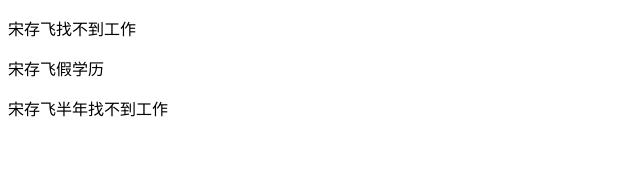
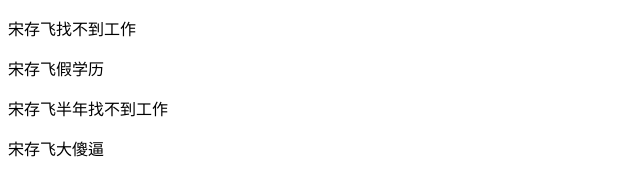
Before and after one commit to taojialei-max/xinXM, a plain HTML site: page index.html in a window 1280 px wide. Shown: the whole page, without its empty margins (0-640 px from the left). Drawn offline with Linux system fonts and the light colour scheme.

Commit message:
第四个p

```diff
--- a/index.html
+++ b/index.html
@@ -10,5 +10,6 @@
     <p>宋存飞找不到工作</p>
     <p>宋存飞假学历</p>
     <p>宋存飞半年找不到工作</p>
+    <p>宋存飞大傻逼</p>
 </body>
 </html>
```
